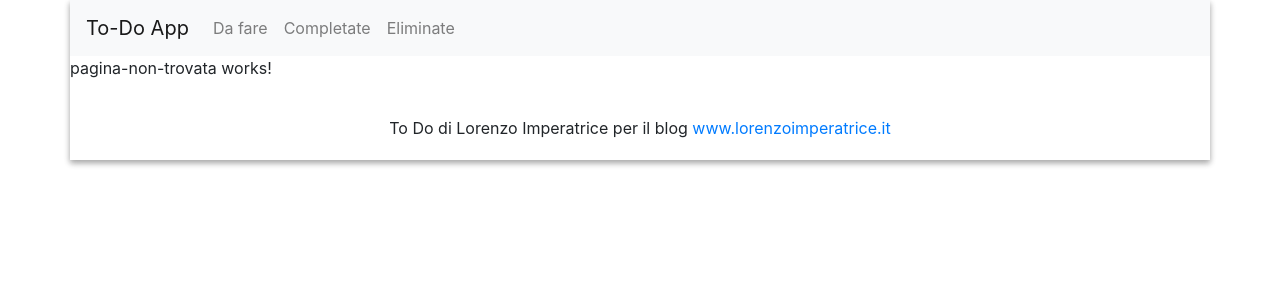
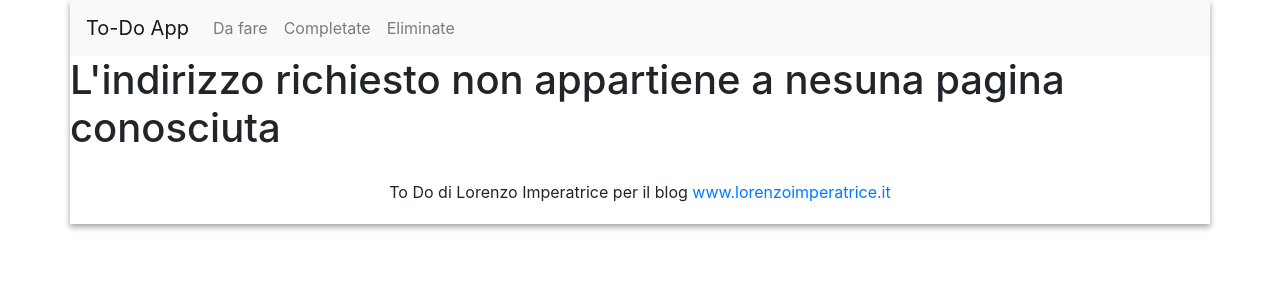
Before and after one commit to impe93/to-do, an Angular app: page /pagina-non-trovata in a window 1280 px wide. Shown: the top 300 px of the page. Built offline with nearby package versions, Linux system fonts and the light colour scheme.

Commit message:
Aggiornata pagina-non-trovata

```diff
--- a/src/app/pagina-non-trovata/pagina-non-trovata.component.html
+++ b/src/app/pagina-non-trovata/pagina-non-trovata.component.html
@@ -1,3 +1 @@
-<p>
-  pagina-non-trovata works!
-</p>
+<h1>L'indirizzo richiesto non appartiene a nesuna pagina conosciuta</h1>
```
